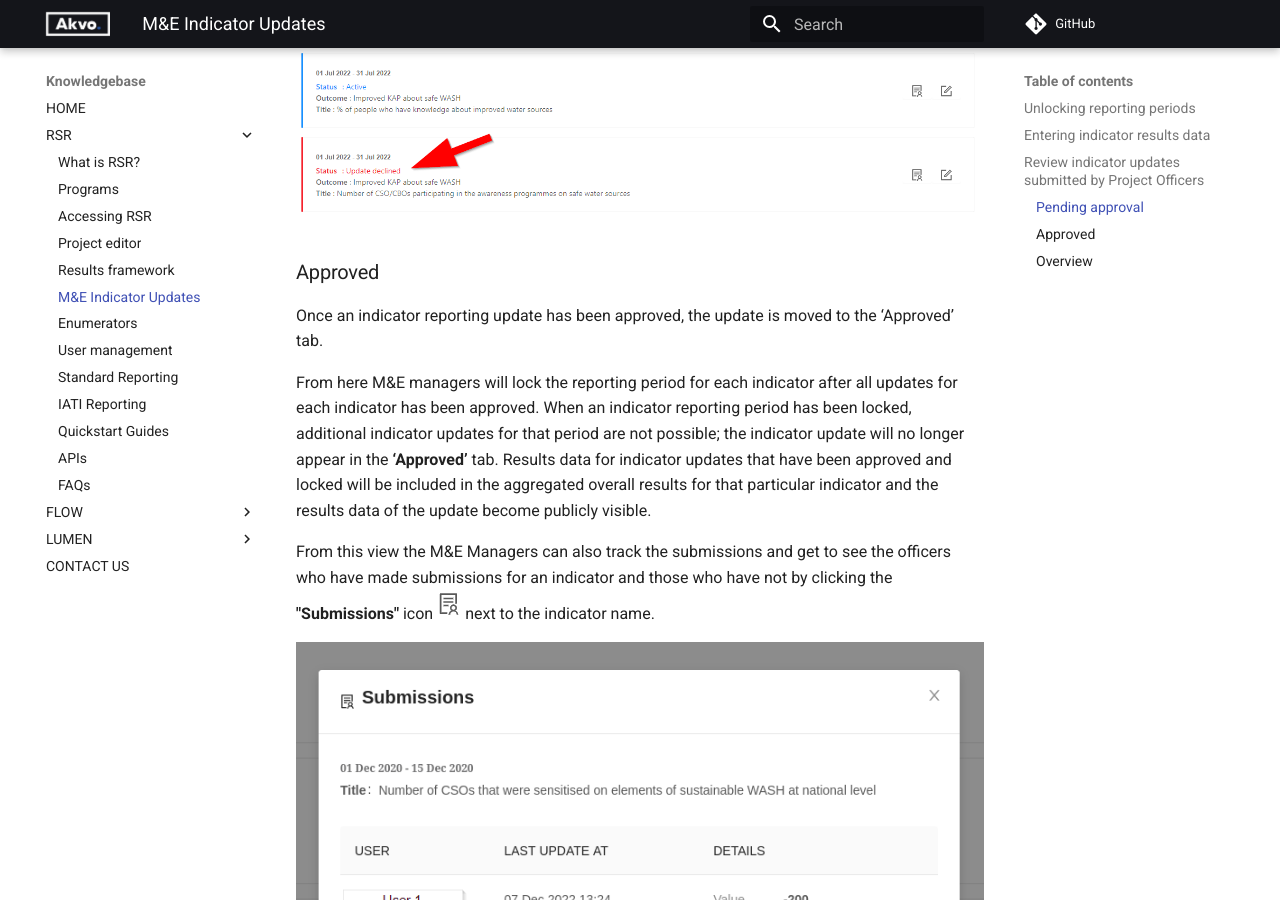
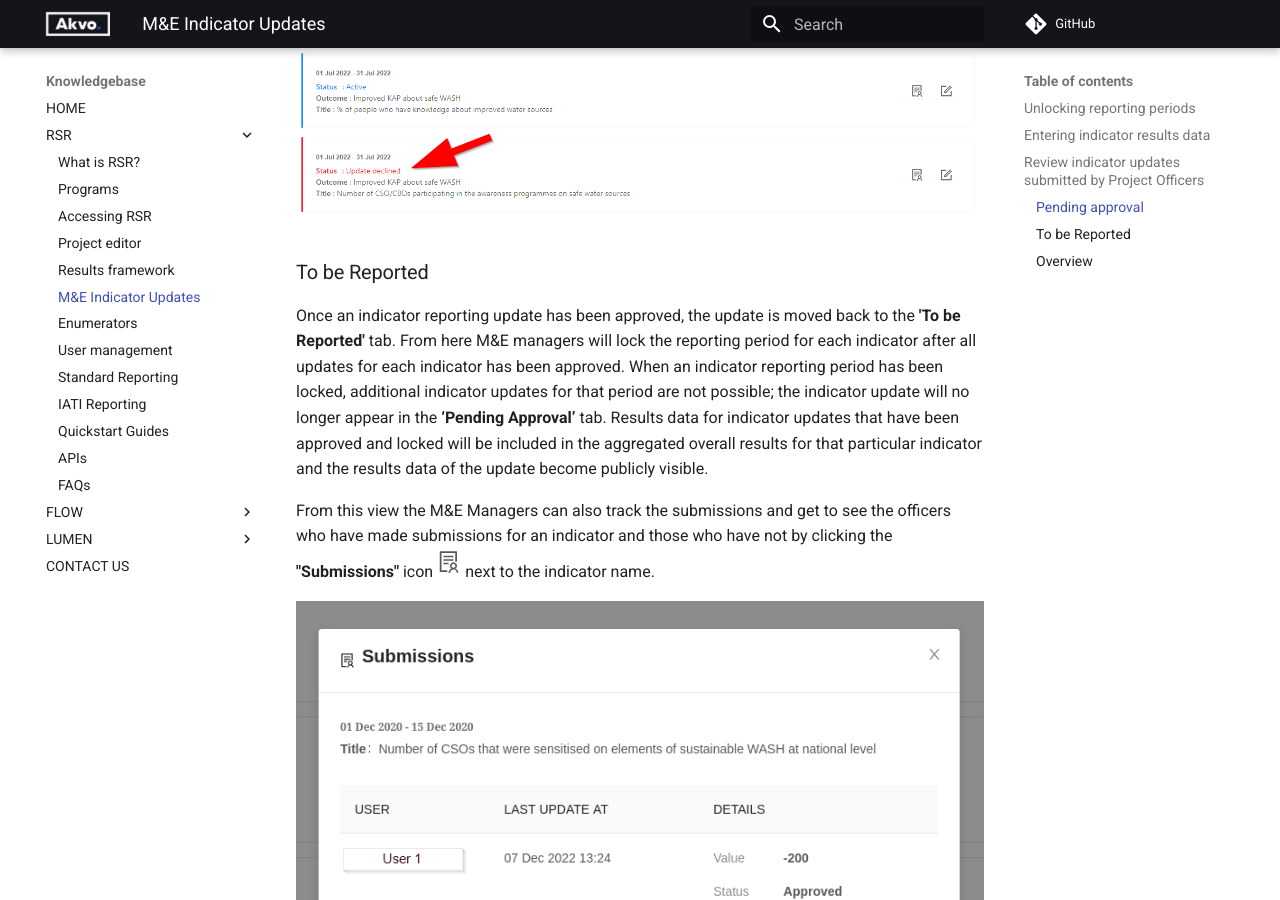
Before and after one commit to akvo/knowledgebase, an MkDocs documentation site: the page built from docs/rsr/indicator_updates.md, in a window 1280 px wide and 900 px high, scrolled down 2144 px. Built offline with MkDocs 1.6.1 and Material for MkDocs 9.7.7, drawn with Linux system fonts in a browser that asks for light colours; comment, search, counter and statistics services are not loaded; some of the changed text lies outside the part shown.

Commit message:
Indicator approval workflow changes

```diff
--- a/docs/rsr/indicator_updates.md
+++ b/docs/rsr/indicator_updates.md
@@ -11,16 +11,13 @@ The default setting checks all results, so if you want to unlock the all indicat
 
 ![Unlocking reporting periods](media/results_overview_tab_2.png)
 
-Once the reporting period has been unlocked, the project team can begin entering indicator results data e.g. we have 2 unlocked indicators as highlighted below
+Once the reporting period has been unlocked, the project team can begin entering indicator results data.
 
 
 ## Entering indicator results data
-
 ## Review indicator updates submitted by Project Officers
-
 ### Pending approval
-
-To ensure data quality, organizations that want to use indicator reporting updates for results reporting need to have an appointed an M&E manager in RSR. As an M&E manager, you are required to approve the indicator reporting updates that are submitted by the officers for your project(s). While Project Officers (who have been assigned the role of **‘Project Editor’** in RSR) will focus their attention for indicator reporting on the **‘Pending Approval’** tab, M&E Managers begin their review of indicator reporting updates, submitted by their team, in the **‘Pending Approval’** tab.
+To ensure data quality, organizations that want to use indicator reporting updates for results reporting need to have an appointed an M&E manager in RSR. As an M&E manager, you are required to approve the indicator reporting updates that are submitted by the officers for your project(s). While Project Officers (who have been assigned the role of **‘Project Editor’** in RSR) will focus their attention for indicator reporting on the **‘To be Reported’** tab, M&E Managers begin their review of indicator reporting updates, submitted by their team, in the **‘Pending Approval’** tab.
 
 The **‘Pending Approval’** tab is where M&E managers can see which indicators have been reported on, and review the results data submitted with each update. If the M&E manager has no questions on the results data submitted, she/he simply clicks **‘Approve’**.
 
@@ -30,19 +27,14 @@ However, when you would like the Project Officer to have a second look at the re
 
 ![Pending Approval](media/update_declined.png)
 
-### Approved
-
-Once an indicator reporting update has been approved, the update is moved to the ‘Approved’ tab.
-
-
-From here M&E managers will lock the reporting period for each indicator after all updates for each indicator has been approved. When an indicator reporting period has been locked, additional indicator updates for that period are not possible; the indicator update will no longer appear in the **‘Approved’** tab. Results data for indicator updates that have been approved and locked will be included in the aggregated overall results for that particular indicator and the results data of the update become publicly visible.
+### To be Reported
+Once an indicator reporting update has been approved, the update is moved back to the **'To be Reported'** tab. From here M&E managers will lock the reporting period for each indicator after all updates for each indicator has been approved. When an indicator reporting period has been locked, additional indicator updates for that period are not possible; the indicator update will no longer appear in the **‘Pending Approval’** tab. Results data for indicator updates that have been approved and locked will be included in the aggregated overall results for that particular indicator and the results data of the update become publicly visible.
 
 From this view the M&E Managers can also track the submissions and get to see the officers who have made submissions for an indicator and those who have not by clicking the **"Submissions"** icon ![Submissions](media/submission_icon.png) next to the indicator name.
 
 ![Approval](media/submission_history.png)
 
 ### Overview
-
 For a quick snapshot of all of your indicators, including your progress to date (Actual vs. Target or Baseline vs. Target) you can use the **‘Overview’** tab. From here you can see your target (result) vs. actual (result) per each indicator reporting period.
 
 For a more high-level view, you can use the overall progress via the **‘progress doughnut’**, which tells your percentage of completion related to the overall target set for the indicator.
```
Also changed, not shown: docs/rsr/results_framework.md (+0 -1 lines).
